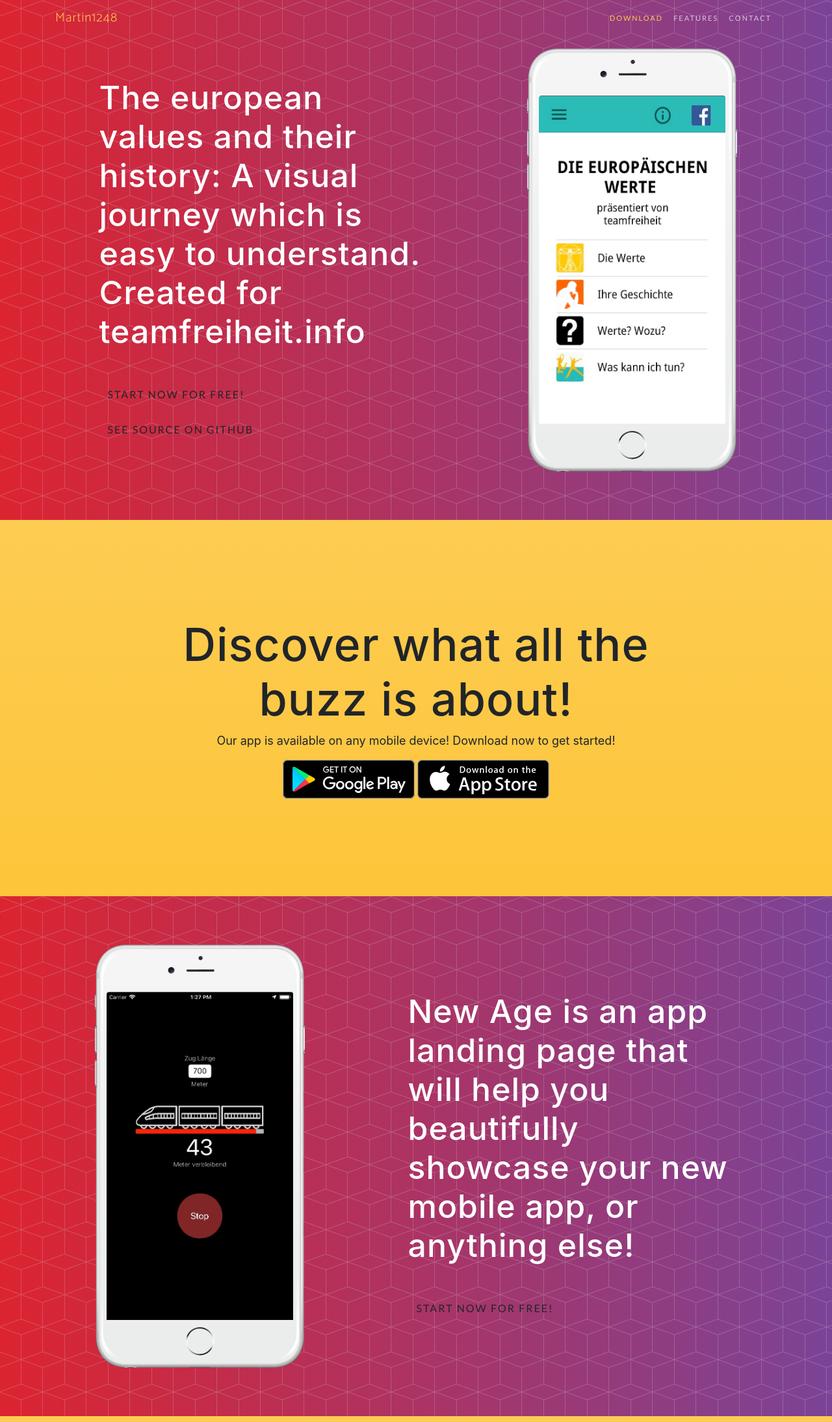
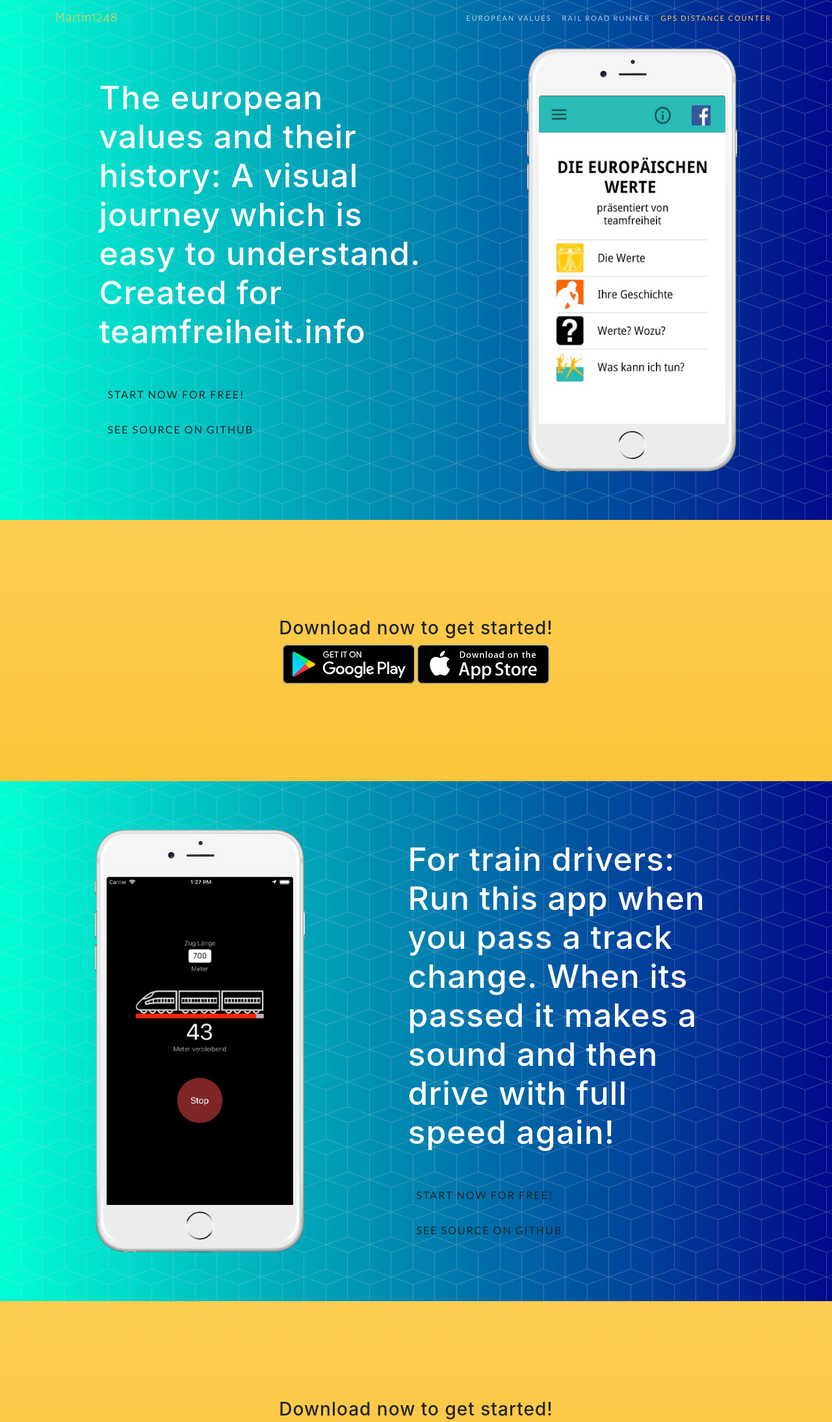
Before and after one commit to martin1248/martin1248.github.io, a website with bundled scripts: page index.html in a window 1280 px wide. Shown: the top 2188 px of the page at 65% size. Built offline with nearby package versions, Linux system fonts and the light colour scheme; a web font is replaced by a local one.

Commit message:
Updated index.html

```diff
--- a/index.html
+++ b/index.html
@@ -41,26 +41,26 @@
         <div class="collapse navbar-collapse" id="navbarResponsive">
           <ul class="navbar-nav ml-auto">
             <li class="nav-item">
-              <a class="nav-link js-scroll-trigger" href="#download">Download</a>
+              <a class="nav-link js-scroll-trigger" href="#app1">European Values</a>
             </li>
             <li class="nav-item">
-              <a class="nav-link js-scroll-trigger" href="#features">Features</a>
+              <a class="nav-link js-scroll-trigger" href="#app2">Rail Road Runner</a>
             </li>
             <li class="nav-item">
-              <a class="nav-link js-scroll-trigger" href="#contact">Contact</a>
+              <a class="nav-link js-scroll-trigger" href="#app3">GPS Distance Counter</a>
             </li>
           </ul>
         </div>
       </div>
     </nav>
 
-    <header class="masthead">
+    <header class="masthead" id="app1">
       <div class="container h-100">
         <div class="row h-100">
           <div class="col-lg-7 my-auto">
             <div class="header-content mx-auto">
               <h1 class="mb-5">The european values and their history: A visual journey which is easy to understand. Created for teamfreiheit.info</h1>
-              <a href="#download" class="btn btn-outline btn-xl js-scroll-trigger">Start Now for Free!</a>
+              <a href="#download1" class="btn btn-outline btn-xl js-scroll-trigger">Start Now for Free!</a>
               <p></p>
               <a href="https://github.com/martin1248/EuropeanValuesApp-unity" class="btn btn-outline btn-xl js-scroll-trigger">See source on Github</a>
             </div>
@@ -84,12 +84,13 @@
       </div>
     </header>
 
-    <section class="download bg-primary text-center" id="download">
+    <section class="download bg-primary text-center" id="download1">
       <div class="container">
         <div class="row">
           <div class="col-md-8 mx-auto">
-            <h2 class="section-heading">Discover what all the buzz is about!</h2>
-            <p>Our app is available on any mobile device! Download now to get started!</p>
+            <h3 class="section-heading">Download now to get started!</h3>
+            <!--h2 class="section-heading">Discover what all the buzz is about!</h2>
+            <p>Our app is available on any mobile device! Download now to get started!</p-->
             <div class="badges">
               <a class="badge-link" href="https://play.google.com/store/apps/details?id=org.teamfreiheit&hl=de"><img src="img/google-play-badge.svg" alt=""></a>
               <a class="badge-link" href="https://itunes.apple.com/jm/app/die-europaischen-werte/id1054417195?mt=8"><img src="img/app-store-badge.svg" alt=""></a>
@@ -99,7 +100,7 @@
       </div>
     </section>
 
-    <header class="masthead">
+    <header class="masthead" id="app2">
       <div class="container h-100">
         <div class="row h-100">
           <div class="col-lg-5 my-auto">
@@ -119,20 +120,21 @@
           </div>
           <div class="col-lg-7 my-auto">
             <div class="header-content mx-auto">
-              <h1 class="mb-5">New Age is an app landing page that will help you beautifully showcase your new mobile app, or anything else!</h1>
-              <a href="#download" class="btn btn-outline btn-xl js-scroll-trigger">Start Now for Free!</a>
+              <h1 class="mb-5">For train drivers: Run this app when you pass a track change. When its passed it makes a sound and then drive with full speed again!</h1>
+              <a href="#download2" class="btn btn-outline btn-xl js-scroll-trigger">Start Now for Free!</a>
+              <p></p>
+              <a href="https://github.com/martin1248/rail-road-runner-ios" class="btn btn-outline btn-xl js-scroll-trigger">See source on Github</a>
             </div>
           </div>
         </div>
       </div>
     </header>
 
-    <section class="download bg-primary text-center" id="download">
+    <section class="download bg-primary text-center" id="download2">
       <div class="container">
         <div class="row">
           <div class="col-md-8 mx-auto">
-            <h2 class="section-heading">Discover what all the buzz is about!</h2>
-            <p>Our app is available on any mobile device! Download now to get started!</p>
+              <h3 class="section-heading">Download now to get started!</h3>
             <div class="badges">
               <a class="badge-link" href="#"><img src="img/app-store-badge.svg" alt=""></a>
             </div>
@@ -141,9 +143,17 @@
       </div>
     </section>
 
-    <header class="masthead">
+    <header class="masthead" id="app3">
         <div class="container h-100">
           <div class="row h-100">
+            <div class="col-lg-7 my-auto">
+              <div class="header-content mx-auto">
+                <h1 class="mb-5">The predecessor of Rail Road Runner: Overs more GPS data</h1>
+                <a href="#download3" class="btn btn-outline btn-xl js-scroll-trigger">Start Now for Free!</a>
+                <p></p>
+                <a href="https://github.com/martin1248/gpsdistancecounter-ios" class="btn btn-outline btn-xl js-scroll-trigger">See source on Github</a>
+              </div>
+            </div>
             <div class="col-lg-5 my-auto">
               <div class="device-container">
                 <div class="device-mockup iphone6_plus portrait white">
@@ -163,12 +173,11 @@
         </div>
       </header>
 
-    <section class="download bg-primary text-center" id="download">
+    <section class="download bg-primary text-center" id="download3">
       <div class="container">
         <div class="row">
           <div class="col-md-8 mx-auto">
-            <h2 class="section-heading">Discover what all the buzz is about!</h2>
-            <p>Our app is available on any mobile device! Download now to get started!</p>
+              <h3 class="section-heading">Download now to get started!</h3>
             <div class="badges">
               <a class="badge-link" href="https://itunes.apple.com/de/app/gps-distance-counter/id1434651678"><img src="img/app-store-badge.svg" alt=""></a>
             </div>
@@ -278,14 +287,17 @@
         <p>&copy; Website by Martin1248. All Rights Reserved.</p>
         <ul class="list-inline">
           <li class="list-inline-item">
-            <a href="#">Privacy</a>
+            <a href="https://martin1248.github.io/PrivacyPolicies/RailRoadRunner.html">Privacy Rail Road Runner</a>
           </li>
           <li class="list-inline-item">
+              <a href="https://martin1248.github.io/PrivacyPolicies/GPSDistanceCounter.html">Privacy GPS Distance Counter</a>
+            </li>
+          <!-- li class="list-inline-item">
             <a href="#">Terms</a>
           </li>
           <li class="list-inline-item">
             <a href="#">FAQ</a>
-          </li>
+          </li-->
         </ul>
       </div>
     </footer>
```
Also changed, not shown: css/new-age.min.css. Lines whose indentation alone changed are shown as unchanged.
